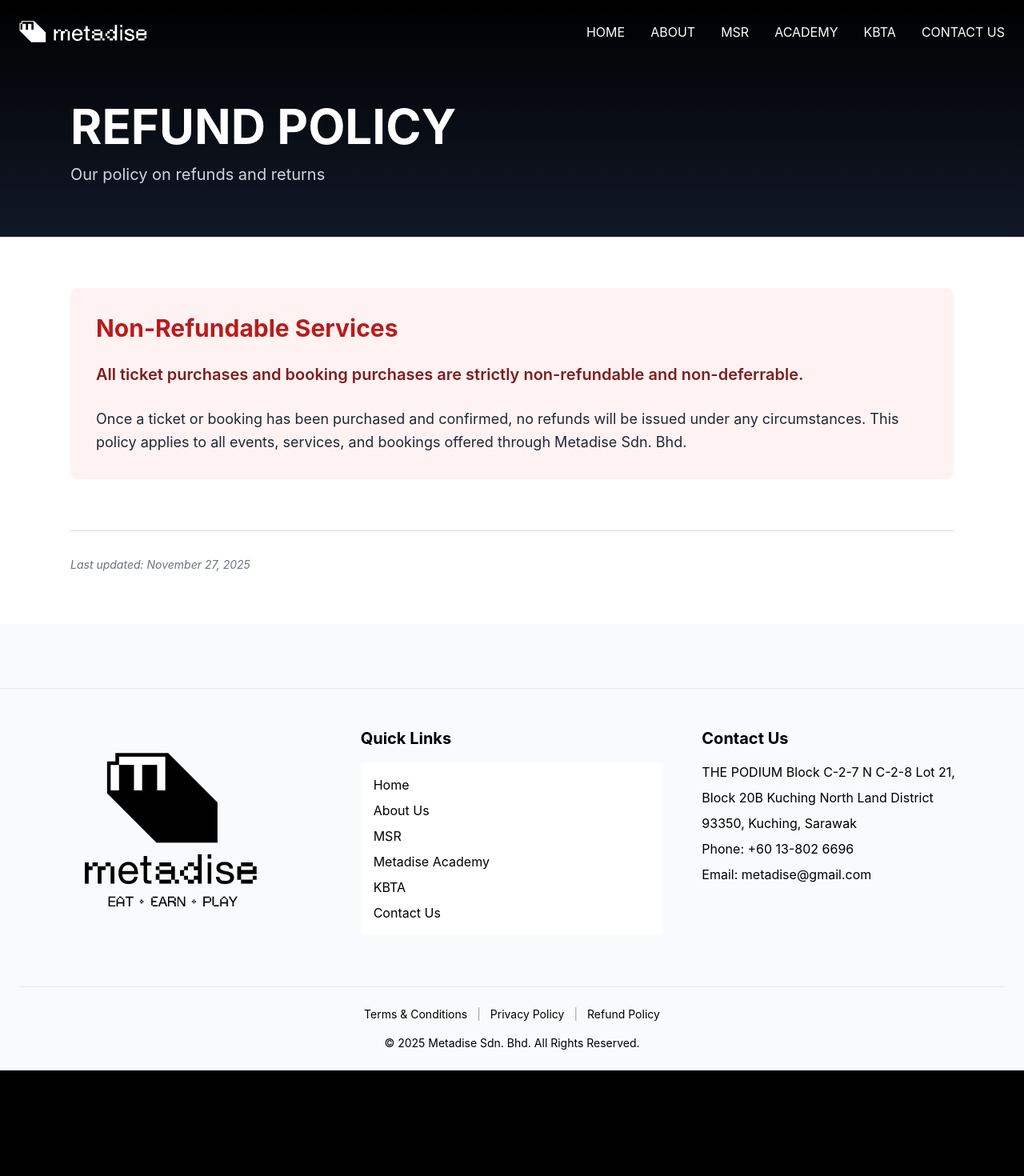
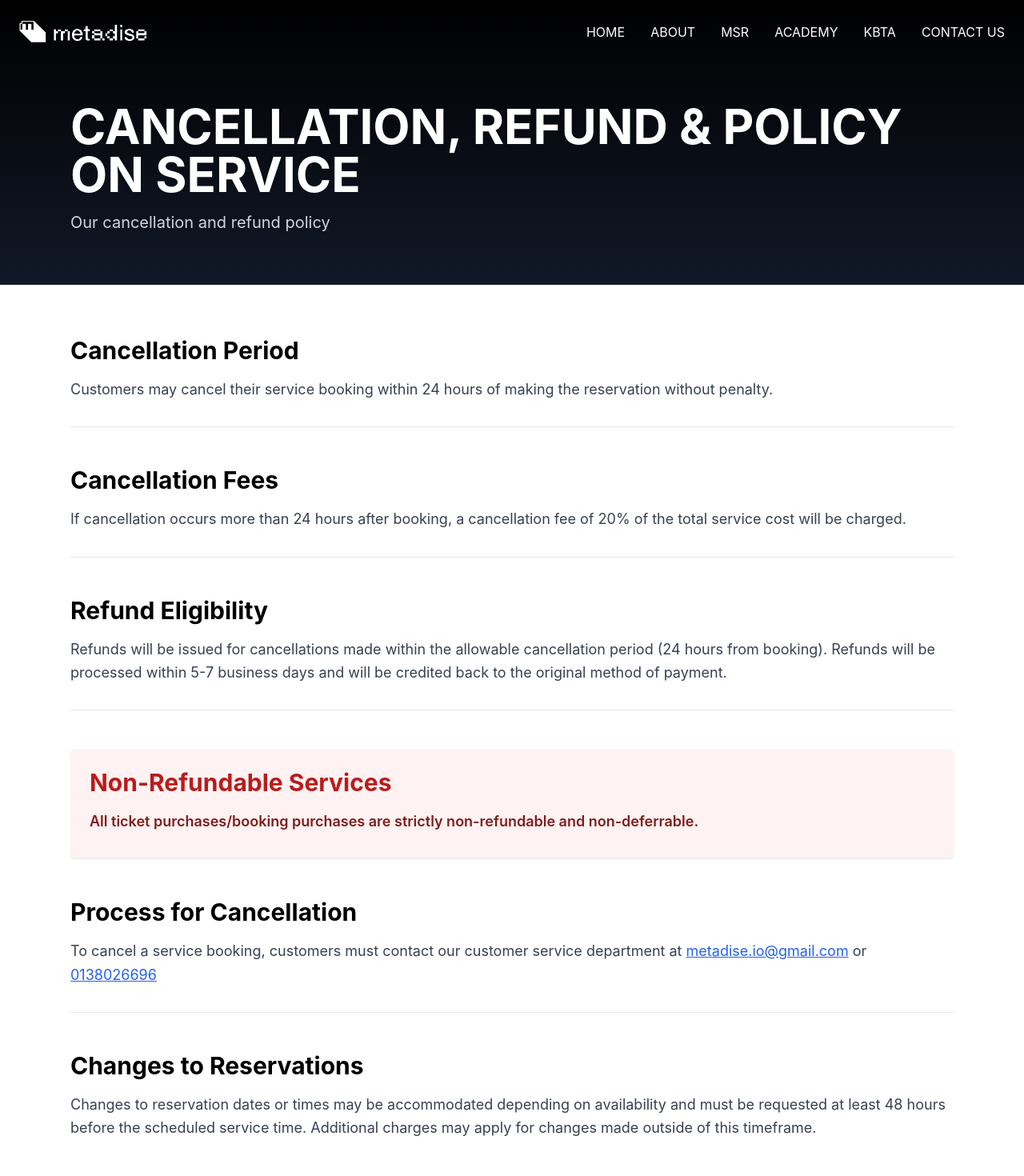
Before and after one commit to NanachiNahs/metadise-racing-portal, a React (Vite) app: page /refund-policy in a window 1280 px wide. Shown: the top 1470 px of the page at 80% size. Before the commit the page ends 1338 px from the top, so only its background shows below. Built offline with nearby package versions, Linux system fonts and the light colour scheme.

Commit message:
Update RefundPolicy.tsx

```diff
--- a/src/pages/RefundPolicy.tsx
+++ b/src/pages/RefundPolicy.tsx
@@ -10,10 +10,10 @@ const RefundPolicy = () => {
       <section className="pt-32 pb-16 bg-gradient-to-b from-black to-gray-900">
         <div className="container mx-auto px-6 max-w-6xl">
           <h1 className="text-5xl md:text-6xl font-bold text-white mb-4 animate-fade-up">
-            REFUND POLICY
+            CANCELLATION, REFUND & POLICY ON SERVICE
           </h1>
           <p className="text-xl text-gray-300 animate-fade-up delay-200">
-            Our policy on refunds and returns
+            Our cancellation and refund policy
           </p>
         </div>
       </section>
@@ -22,14 +22,51 @@ const RefundPolicy = () => {
       <section className="py-16 bg-white">
         <div className="container mx-auto px-6 max-w-6xl">
 
+          {/* Cancellation Period */}
+          <div className="mb-12 pb-8 border-b border-gray-200">
+            <h2 className="text-3xl font-bold text-black mb-4">Cancellation Period</h2>
+            <p className="text-lg text-gray-700 leading-relaxed">
+              Customers may cancel their service booking within 24 hours of making the reservation without penalty.
+            </p>
+          </div>
+
+          {/* Cancellation Fees */}
+          <div className="mb-12 pb-8 border-b border-gray-200">
+            <h2 className="text-3xl font-bold text-black mb-4">Cancellation Fees</h2>
+            <p className="text-lg text-gray-700 leading-relaxed">
+              If cancellation occurs more than 24 hours after booking, a cancellation fee of 20% of the total service cost will be charged.
+            </p>
+          </div>
+
+          {/* Refund Eligibility */}
+          <div className="mb-12 pb-8 border-b border-gray-200">
+            <h2 className="text-3xl font-bold text-black mb-4">Refund Eligibility</h2>
+            <p className="text-lg text-gray-700 leading-relaxed">
+              Refunds will be issued for cancellations made within the allowable cancellation period (24 hours from booking). Refunds will be processed within 5-7 business days and will be credited back to the original method of payment.
+            </p>
+          </div>
+
           {/* Non-Refundable Services */}
-          <div className="mb-12 bg-red-50 p-8 rounded-lg">
-            <h2 className="text-3xl font-bold text-red-700 mb-6">Non-Refundable Services</h2>
-            <p className="text-xl text-red-900 leading-relaxed font-semibold mb-6">
-              All ticket purchases and booking purchases are strictly non-refundable and non-deferrable.
+          <div className="mb-12 pb-8 border-b border-gray-200 bg-red-50 p-6 rounded">
+            <h2 className="text-3xl font-bold text-red-700 mb-4">Non-Refundable Services</h2>
+            <p className="text-lg text-red-900 leading-relaxed font-semibold">
+              All ticket purchases/booking purchases are strictly non-refundable and non-deferrable.
             </p>
-            <p className="text-lg text-gray-800 leading-relaxed">
-              Once a ticket or booking has been purchased and confirmed, no refunds will be issued under any circumstances. This policy applies to all events, services, and bookings offered through Metadise Sdn. Bhd.
+          </div>
+
+          {/* Process for Cancellation */}
+          <div className="mb-12 pb-8 border-b border-gray-200">
+            <h2 className="text-3xl font-bold text-black mb-4">Process for Cancellation</h2>
+            <p className="text-lg text-gray-700 leading-relaxed">
+              To cancel a service booking, customers must contact our customer service department at <a href="mailto:metadise.io@gmail.com" className="text-blue-600 hover:text-blue-800 underline">metadise.io@gmail.com</a> or <a href="tel:0138026696" className="text-blue-600 hover:text-blue-800 underline">0138026696</a>
+            </p>
+          </div>
+
+          {/* Changes to Reservations */}
+          <div className="mb-12">
+            <h2 className="text-3xl font-bold text-black mb-4">Changes to Reservations</h2>
+            <p className="text-lg text-gray-700 leading-relaxed">
+              Changes to reservation dates or times may be accommodated depending on availability and must be requested at least 48 hours before the scheduled service time. Additional charges may apply for changes made outside of this timeframe.
             </p>
           </div>
 
```
